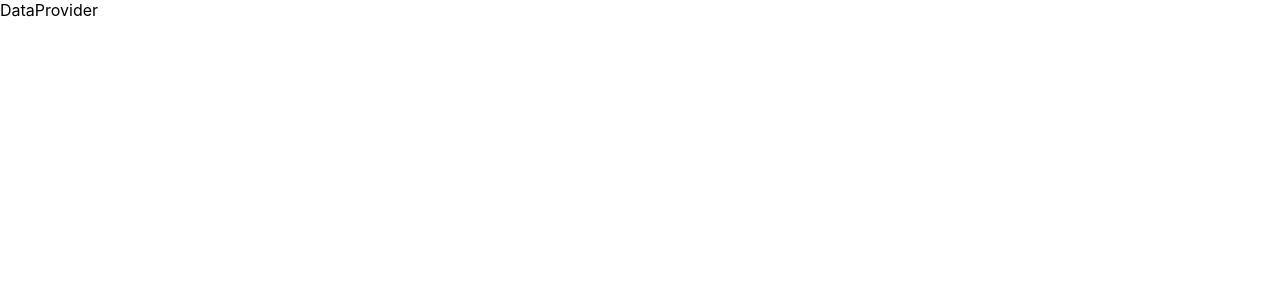
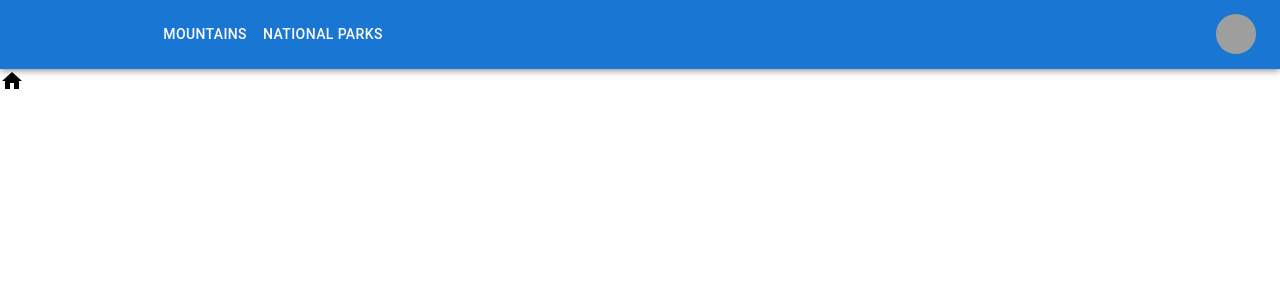
Before and after one commit to kjcarter-design/EnjoyTheOutdoors, a React (Create React App) app: page / in a window 1280 px wide. Shown: the top 300 px of the page. Built offline with nearby package versions, Linux system fonts and the light colour scheme; grey boxes are pictures that could not be loaded.

Commit message:
Working on navigation

```diff
--- a/src/App.js
+++ b/src/App.js
@@ -1,23 +1,25 @@
-import logo from './logo.svg';
 import './App.css';
+import React from 'react';
 import { Box } from '@mui/material';
-import DataProvider from './DataProvider';
-import Router from './AppRoutes';
+import { BrowserRouter as Router } from 'react-router-dom';
 import AppRoutes from './AppRoutes';
 import Header from './components/Header';
 import Footer from './components/Footer';
+import { NPSContextProvider } from './DataProvider';
 
 function App() {
-  return (
-    <DataProvider>
-      {/* <ContextProvider> */}
-        <Header/>
-        <AppRoutes />
-        <Footer/>
-      {/* </ContextProvider> */}
-
-    </DataProvider>
-  );
+	return (
+		<Box sx={{ width: '100vw', height: '100vh' }}>
+			<NPSContextProvider>
+				<Router>
+				<Header />
+					<AppRoutes />
+				<Footer />
+				</Router>
+			</NPSContextProvider>
+			<Footer />
+		</Box>
+	);
 }
 
 export default App;
--- a/src/AppRoutes.jsx
+++ b/src/AppRoutes.jsx
@@ -1,15 +1,27 @@
-import React from 'react'
-import { Route, Routes } from 'react-router-dom'
-import { PAGE_PATHS } from './constants'
-import { Home } from '@mui/icons-material'
+import React from 'react';
+import { Route, Routes } from 'react-router-dom';
+import { PAGE_PATHS } from './constants';
+import { Home } from '@mui/icons-material';
 import NationalParks from './components/pages/NationalParks';
 import Mountains from './components/pages/Mountains';
+import { Box } from '@mui/material';
+
 export default function AppRoutes() {
-  return (
-    <Routes>
-      <Route key={'Home'} path={PAGE_PATHS.HOME} element={<Home/>} />
-      <Route key={'NationalParks'} path={PAGE_PATHS.PARKS_SEARCH} element={<NationalParks/>} />
-      <Route key={'Mountains'} path={PAGE_PATHS.MOUNTAINS} element={<Mountains/>} />
-    </Routes>
-  )
+	return (
+		<Box>
+			<Routes>
+				<Route key={'Home'} path={PAGE_PATHS.HOME} element={<Home />} />
+				<Route
+					key={'NationalParks'}
+					path={PAGE_PATHS.PARKS_SEARCH}
+					element={<NationalParks />}
+				/>
+				<Route
+					key={'Mountains'}
+					path={PAGE_PATHS.MOUNTAINS}
+					element={<Mountains />}
+				/>
+			</Routes>
+		</Box>
+	);
 }
--- a/src/DataProvider.jsx
+++ b/src/DataProvider.jsx
@@ -1,7 +1,42 @@
-import React from 'react'
+import { createContext, useEffect, useReducer, useState } from 'react';
 
-export default function DataProvider() {
+export const NPSContext = createContext();
+
+const initialState = {
+  parks: [],
+  mountains: [],
+};
+
+function reducer(state, action) {
+  switch (action.type) {
+    case 'SET_PARKS':
+      return { ...state, parks: action.payload };
+    case 'SET_MOUNTAINS':
+      return { ...state, mountains: action.payload };
+    default:
+      return state;
+  }
+}
+
+export  const NPSContextProvider = ({children}) => {
+  const [state, dispatch] = useReducer(reducer, initialState);
+  const [parks, setParks] = useState(
+    JSON.parse(localStorage.getItem('parks')) || []
+  );
+  const [mountains, setMountains] = useState(
+    JSON.parse(localStorage.getItem('Mountains')) || []
+  );
+
+  useEffect(() => {
+    localStorage.setItem('parks', JSON.stringify(parks));
+  }, [parks]);
+  useEffect(() => {
+    localStorage.setItem('mountains', JSON.stringify(mountains));
+  }, [mountains]);
+
   return (
-    <div>DataProvider</div>
-  )
-}
+    <NPSContext.Provider value={{ state, dispatch, parks, setParks, mountains, setMountains }}>
+      {children}
+    </NPSContext.Provider>
+  );
+};
--- a/src/components/Footer.jsx
+++ b/src/components/Footer.jsx
@@ -1,7 +1,14 @@
+import { Box, Grid, Typography } from '@mui/material'
 import React from 'react'
 
 export default function Footer() {
   return (
-    <div>Footer</div>
+    <Box>
+      <Grid>
+        <Grid item>
+          <Typography variant="" color="initial"></Typography>
+        </Grid>
+      </Grid>
+   </Box>
   )
 }
--- a/src/components/Header.jsx
+++ b/src/components/Header.jsx
@@ -1,7 +1,178 @@
-import React from 'react'
+import React, { useState } from 'react';
+import AppBar from '@mui/material/AppBar';
+import Box from '@mui/material/Box';
+import Toolbar from '@mui/material/Toolbar';
+import IconButton from '@mui/material/IconButton';
+import Typography from '@mui/material/Typography';
+import Menu from '@mui/material/Menu';
+import MenuIcon from '@mui/icons-material/Menu';
+import Container from '@mui/material/Container';
+import Avatar from '@mui/material/Avatar';
+import Button from '@mui/material/Button';
+import Tooltip from '@mui/material/Tooltip';
+import MenuItem from '@mui/material/MenuItem';
+import AdbIcon from '@mui/icons-material/Adb';
+import { Link, useNavigate, useLocation } from 'react-router-dom';
+import { PAGE_PATHS } from '../constants';
+const pages = ['Mountains', 'National Parks'];
+const settings = ['Profile', 'Account', 'Logout'];
 
-export default function Header() {
-  return (
-    <div>Header</div>
-  )
+function Header() {
+	const [anchorElNav, setAnchorElNav] = useState();
+	const [anchorElUser, setAnchorElUser] = useState();
+	const navigate = useNavigate();
+	const location = useLocation();
+	const handleOpenNavMenu = (event) => {
+		setAnchorElNav(event.currentTarget);
+	};
+	const handleOpenUserMenu = (event) => {
+		setAnchorElUser(event.currentTarget);
+	};
+
+	const handleLogoClick = () => {
+		navigate(PAGE_PATHS.HOME, {
+			replace: false,
+			state: location,
+		});
+	};
+
+	const handleCloseNavMenu = (e) => {
+		console.log(e.target.innerHTML);
+		if (e.target.innerHTML === pages[0]) {
+			navigate(PAGE_PATHS.MOUNTAINS);
+		} else if (e.target.innerHTML === pages[1]) {
+			navigate(PAGE_PATHS.PARKS_SEARCH);
+		}
+		setAnchorElNav();
+	};
+
+	const handleCloseUserMenu = () => {
+		setAnchorElUser(null);
+	};
+
+	return (
+		<AppBar position='static'>
+			<Container maxWidth='xl'>
+				<Toolbar disableGutters>
+					<Button variant='text' onClick={handleLogoClick}>
+						<AdbIcon sx={{ display: { xs: 'none', md: 'flex' }, mr: 1 }} />
+						<Typography
+							variant='h6'
+							noWrap
+							component='a'
+							href={PAGE_PATHS.HOME}
+							sx={{
+								mr: 2,
+								display: { xs: 'none', md: 'flex' },
+								fontFamily: 'monospace',
+								fontWeight: 700,
+								letterSpacing: '.3rem',
+								color: 'inherit',
+								textDecoration: 'none',
+							}}
+						>
+							LOGO
+						</Typography>
+					</Button>
+					<Box sx={{ flexGrow: 1, display: { xs: 'flex', md: 'none' } }}>
+						<IconButton
+							size='large'
+							aria-label='account of current user'
+							aria-controls='menu-appbar'
+							aria-haspopup='true'
+							onClick={handleOpenNavMenu}
+							color='inherit'
+						>
+							<MenuIcon />
+						</IconButton>
+						<Menu
+							id='menu-appbar'
+							anchorEl={anchorElNav}
+							anchorOrigin={{
+								vertical: 'bottom',
+								horizontal: 'left',
+							}}
+							keepMounted
+							transformOrigin={{
+								vertical: 'top',
+								horizontal: 'left',
+							}}
+							open={Boolean(anchorElNav)}
+							onClose={handleCloseNavMenu}
+							sx={{
+								display: { xs: 'block', md: 'none' },
+							}}
+						>
+							{pages.map((page) => (
+								<MenuItem key={page} onClick={handleCloseNavMenu}>
+									<Typography textAlign='center'>{page}</Typography>
+								</MenuItem>
+							))}
+						</Menu>
+					</Box>
+					<AdbIcon sx={{ display: { xs: 'flex', md: 'none' }, mr: 1 }} />
+					<Typography
+						variant='h5'
+						noWrap
+						component='a'
+						href=''
+						sx={{
+							mr: 2,
+							display: { xs: 'flex', md: 'none' },
+							flexGrow: 1,
+							fontFamily: 'monospace',
+							fontWeight: 700,
+							letterSpacing: '.3rem',
+							color: 'inherit',
+							textDecoration: 'none',
+						}}
+					>
+						LOGO
+					</Typography>
+					<Box sx={{ flexGrow: 1, display: { xs: 'none', md: 'flex' } }}>
+						{pages.map((page) => (
+							<Button
+								key={page}
+								onClick={handleCloseNavMenu}
+								sx={{ my: 2, color: 'white', display: 'block' }}
+							>
+								{page}
+							</Button>
+						))}
+					</Box>
+
+					<Box sx={{ flexGrow: 0 }}>
+						<Tooltip title='Open settings'>
+							<IconButton onClick={handleOpenUserMenu} sx={{ p: 0 }}>
+								<Avatar alt='Remy Sharp' src='/static/images/avatar/2.jpg' />
+							</IconButton>
+						</Tooltip>
+						<Menu
+							sx={{ mt: '45px' }}
+							id='menu-appbar'
+							anchorEl={anchorElUser}
+							anchorOrigin={{
+								vertical: 'top',
+								horizontal: 'right',
+							}}
+							keepMounted
+							transformOrigin={{
+								vertical: 'top',
+								horizontal: 'right',
+							}}
+							open={Boolean(anchorElUser)}
+							onClose={handleCloseUserMenu}
+						>
+							{settings.map((setting) => (
+								<MenuItem key={setting} onClick={handleCloseUserMenu}>
+									<Typography textAlign='center'>{setting}</Typography>
+								</MenuItem>
+							))}
+						</Menu>
+					</Box>
+				</Toolbar>
+			</Container>
+		</AppBar>
+	);
 }
+export default Header;
--- a/src/constants.js
+++ b/src/constants.js
@@ -1,5 +1,5 @@
 export const PAGE_PATHS = {
   HOME: '/',
-  PARKS_SEARCH: '/search',
-  MOUNTAINS: '/mountains/:id'
+  PARKS_SEARCH: '/national_parks',
+  MOUNTAINS: '/mountains/'
 }
```
